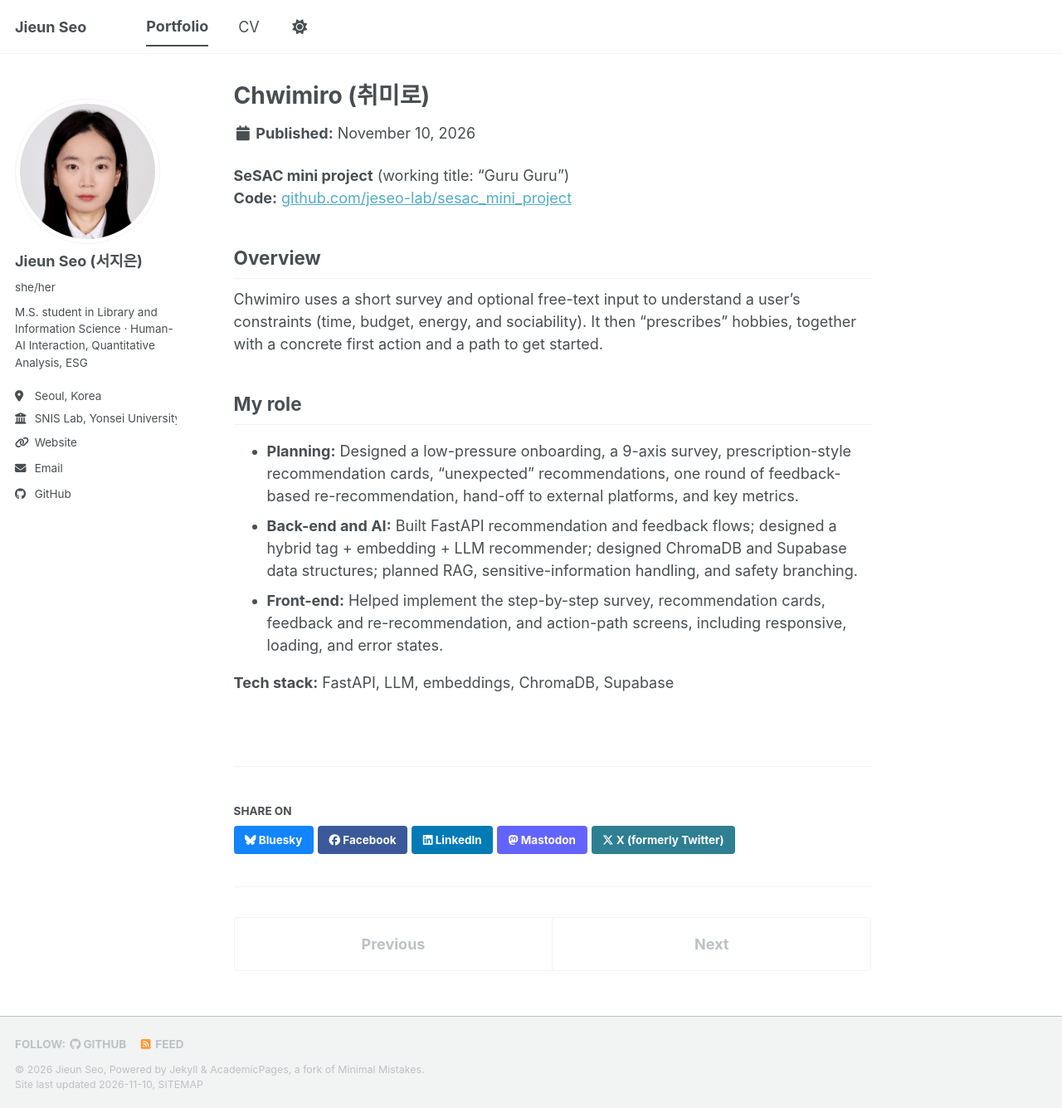
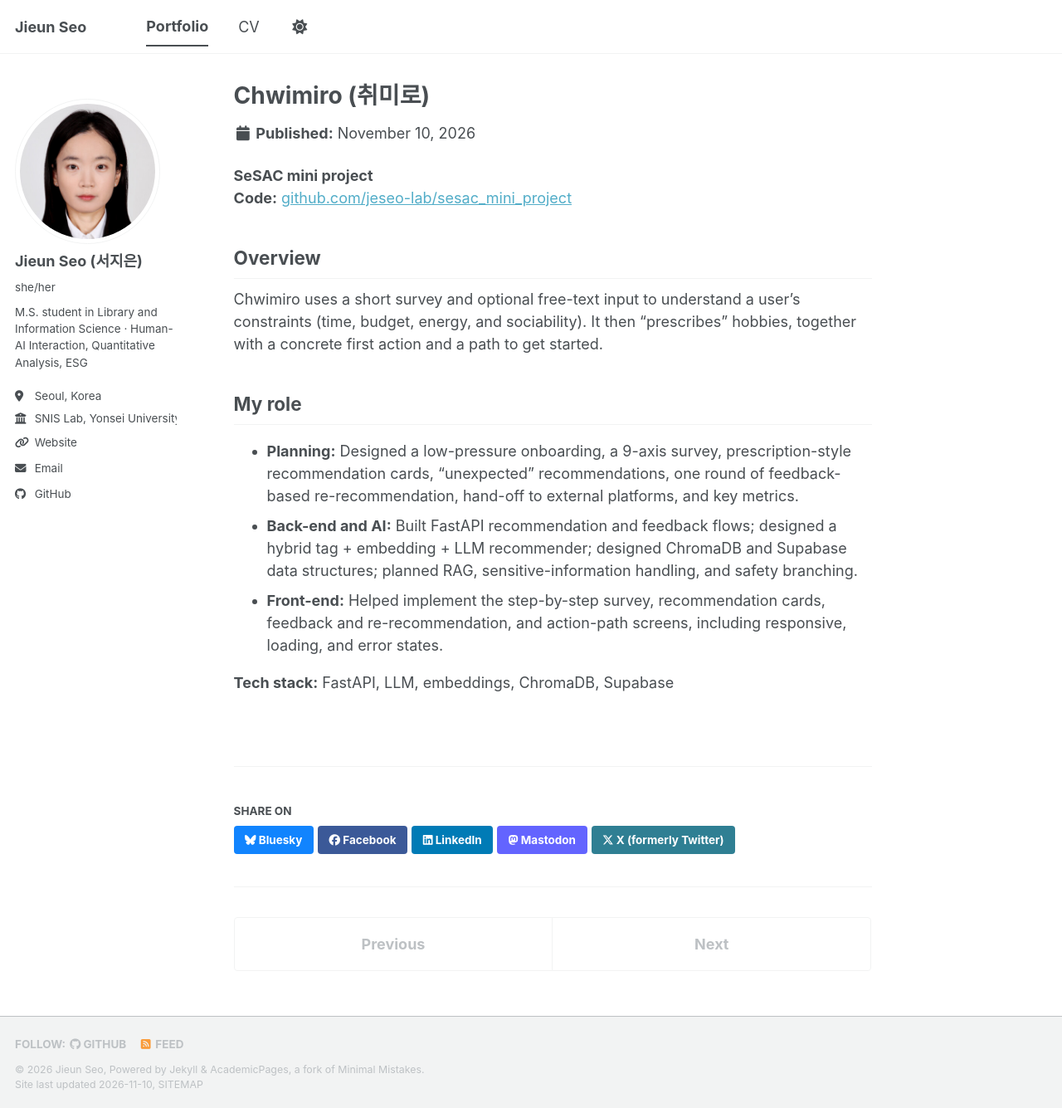
Before and after one commit to jeseo-lab/jeseo-lab.github.io, a Jekyll site: the page built from _portfolio/3-chwimiro.md, in a window 1280 px wide and 1335 px high. Shown: the whole window at 83% size. Built offline with Jekyll 4.4.1, drawn with Linux system fonts in a browser that asks for light colours; a script bundle is joined from its source files by our own code; a style sheet for code colours, icons or effects is not loaded.

Commit message:
Tidy Chwimiro project label
Co-Authored-By: Claude Opus 5.5 <noreply@anthropic.com>
Claude-Session: https://claude.ai/code/session_01Xz6g3naNP6PK7wtFLW5wtR

```diff
--- a/_portfolio/3-chwimiro.md
+++ b/_portfolio/3-chwimiro.md
@@ -4,7 +4,7 @@ excerpt: "A no-install web agent that recommends hobbies based on each user's ti
 collection: portfolio
 ---
 
-**SeSAC mini project** (working title: "Guru Guru")
+**SeSAC mini project**
 **Code:** [github.com/jeseo-lab/sesac_mini_project](https://github.com/jeseo-lab/sesac_mini_project)
 
 Overview
```
